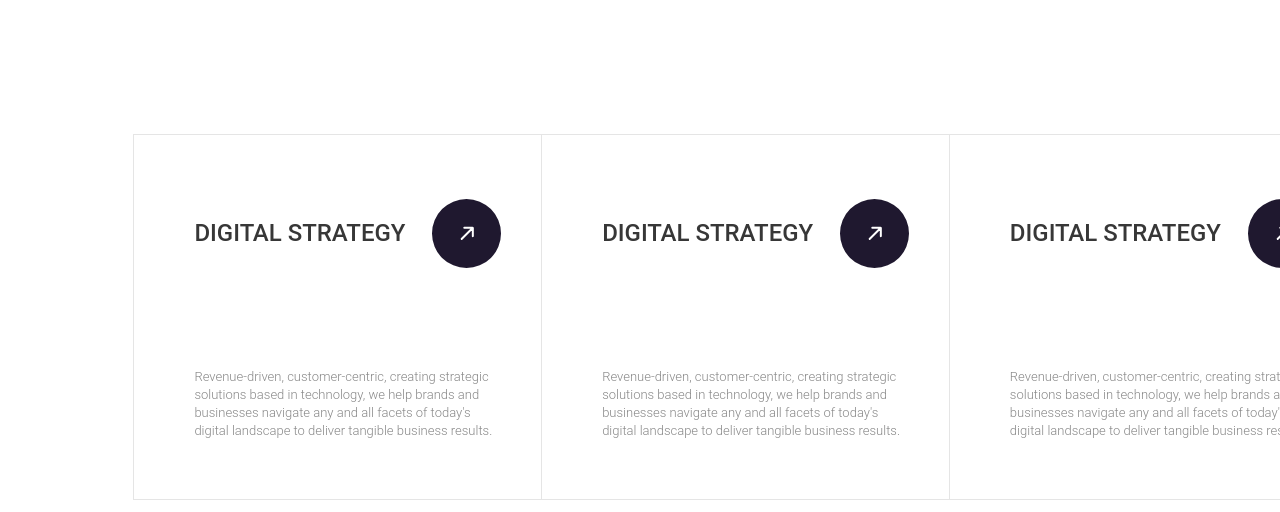
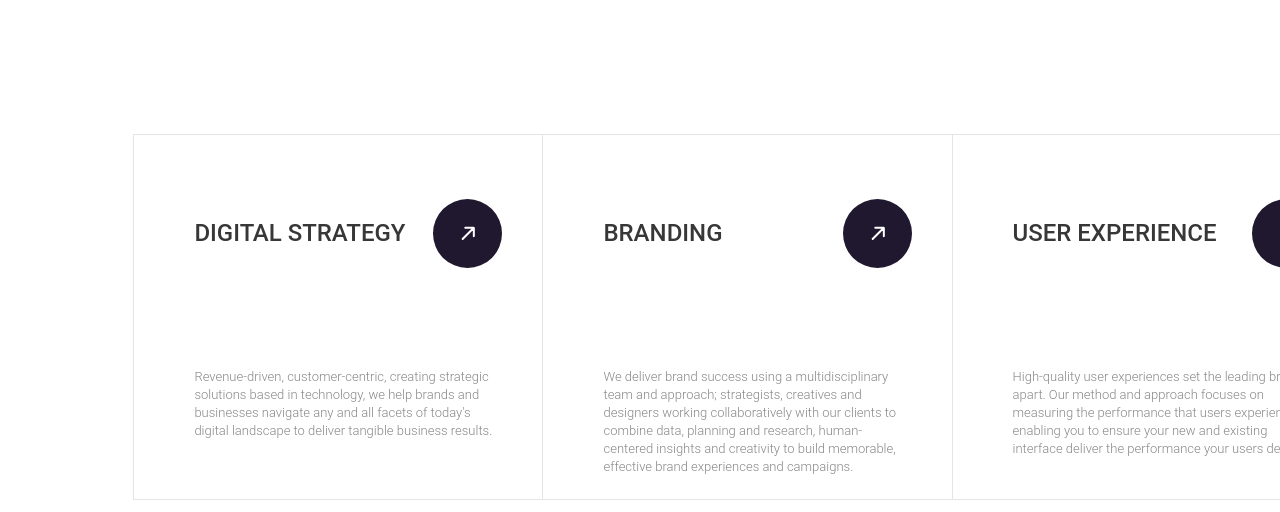
Before and after one commit to designer-kevinxie/UI-components-with-pure-html-css, a plain HTML site: page content-card-01/index.html in a window 1280 px wide. Shown: the top 512 px of the page. Drawn offline with Linux system fonts and the light colour scheme.

Commit message:
update content card 01:add animation with js

```diff
--- a/content-card-01/index.html
+++ b/content-card-01/index.html
@@ -30,15 +30,14 @@
       <div class="card-item">
         <div class="content">
           <div class="heading">
-            <h3>DIGITAL STRATEGY</h3>
+            <h3>BRANDING</h3>
             <div class="button">
               <img src="images/arrow.svg" alt="arrow icon">
             </div>
           </div>
           <div class="paragraph">
-            <p>Revenue-driven, customer-centric, creating strategic solutions based in technology,
-              we help brands and businesses navigate any and all facets of today's digital landscape
-              to deliver tangible business results.</p>
+            <p>We deliver brand success using a multidisciplinary team and approach; strategists, creatives and designers working collaboratively with our clients to combine data, planning and research, human-centered insights and creativity to build
+              memorable, effective brand experiences and campaigns.</p>
           </div>
         </div>
       </div>
@@ -46,15 +45,14 @@
       <div class="card-item">
         <div class="content">
           <div class="heading">
-            <h3>DIGITAL STRATEGY</h3>
+            <h3>USER EXPERIENCE</h3>
             <div class="button">
               <img src="images/arrow.svg" alt="arrow icon">
             </div>
           </div>
           <div class="paragraph">
-            <p>Revenue-driven, customer-centric, creating strategic solutions based in technology,
-              we help brands and businesses navigate any and all facets of today's digital landscape
-              to deliver tangible business results.</p>
+            <p>High-quality user experiences set the leading brands apart. Our method and approach focuses on measuring the performance that users experience, enabling you to ensure your new and existing interface deliver the performance your users
+              demand.</p>
           </div>
         </div>
       </div>
--- a/content-card-01/index.js
+++ b/content-card-01/index.js
@@ -1,12 +1,13 @@
 var cards = document.querySelectorAll(".card-item");
 
 for(var i = 0 ;i<cards.length;i++){
+  console.log(cards[i]);
 
-   document.querySelectorAll(".card-item")[i].addEventListener("mouseenter",function(){
+   cards[i].addEventListener("mouseenter",function(){
   this.classList.toggle("card-hover");
 });
 
-document.querySelectorAll(".card-item")[i].addEventListener("mouseleave",function(){
+cards[i].addEventListener("mouseleave",function(){
 this.classList.toggle("card-hover");
 });
 
--- a/content-card-01/styles.css
+++ b/content-card-01/styles.css
@@ -1,13 +1,13 @@
-.card{
+.card {
   display: flex;
   align-items: center;
   justify-content: center;
   padding: 10%;
   box-sizing: border-box;
-  min-width: 1476px;
+  min-width: 1480px;
 }
 
-.card-item{
+.card-item {
   background: #FFFFFF;
   border: 1px solid #E5E5E5;
   box-sizing: border-box;
@@ -16,23 +16,37 @@ width: 484px;
   height: 366px;
   margin-left: -1px;
   cursor: pointer;
+  position: relative;
+  box-shadow:none;
+  transition: box-shadow .5s ease-in-out;
 }
 
+.card-item::before {
+  content: "";
+  width: 100%;
+  height: 100%;
+  background: #1F182F;
+  position: absolute;
+  top: 0;
+  left: 0;
+  clip-path: circle(5% at 84% 27%);
+  transition: clip-path .5s ease-in-out;
+}
 
-
-.content{
+.content {
   display: flex;
   flex-direction: column;
   justify-content: space-between;
+  position: inherit;
 }
 
-.heading{
+.heading {
   display: flex;
   justify-content: space-between;
   align-items: center;
 }
 
-h3{
+h3 {
   font-family: Roboto;
   font-style: normal;
   font-weight: 500;
@@ -41,26 +55,23 @@ line-height: 28px;
   color: #373737;
 }
 
-.button{
+.button {
+  background: #1F182F;
+  border-radius: 50%;
   width: 69px;
   height: 69px;
-  background: #1F182F;
-  border-radius: 50%;
   display: flex;
   justify-content: center;
   align-items: center;
+  transform: rotate(-45deg);
+  transition: transform .3s ease-in-out;
 }
 
-.button{
-  transform: rotate(-45deg);
-}
-
-.paragraph{
+.paragraph {
   margin-top: 84px;
 }
 
-
-p{
+p {
   font-family: Roboto;
   font-style: normal;
   font-weight: 300;
@@ -70,24 +81,27 @@ color: #878787;
   max-width: 353px;
 }
 
-/*js */
-.card-hover{
-  background: #1F182F;
-  box-shadow: 0px 4px 30px rgba(31, 24, 47, 0.2);
+/* js addEventListener toggle class  */
+.card-hover {
+  box-shadow: 0px 4px 40px rgba(31, 24, 47, 0.5);
+  z-index: 1;
 }
 
-.card-hover h3{
+.card-hover h3 {
   color: #fff;
 }
 
-.card-hover p{
-  color:#EFEFEF;
+.card-hover p {
+  color: #EFEFEF;
 }
 
-.card-hover .button{
+.card-hover .button {
+  transform: rotate(0deg);
   background: #443D53;
+
 }
 
-.card-hover .button{
-  transform: rotate(0deg);
+.card-hover::before {
+  clip-path: circle(100%);
+
 }
```
Lines whose indentation alone changed are shown as unchanged.
